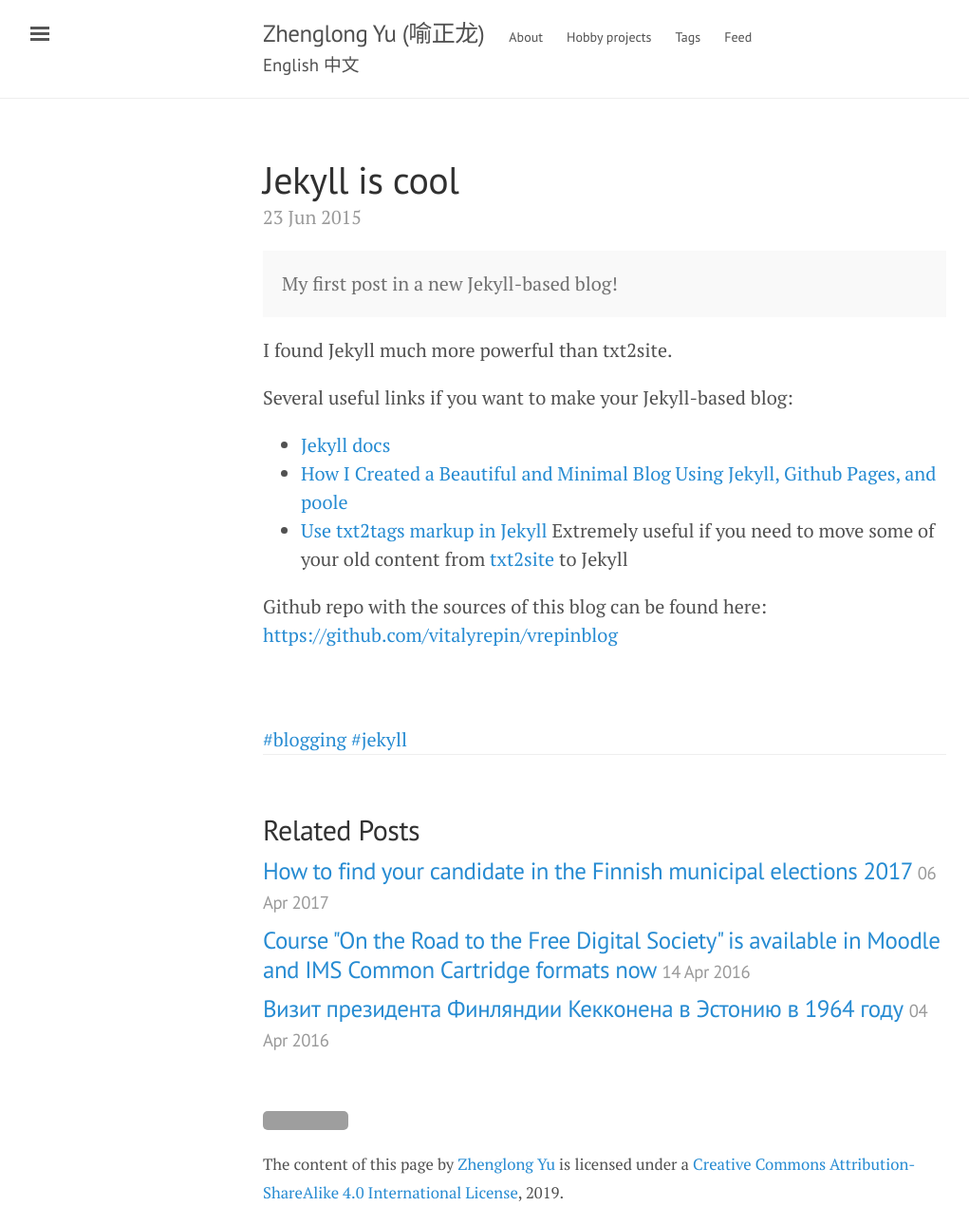
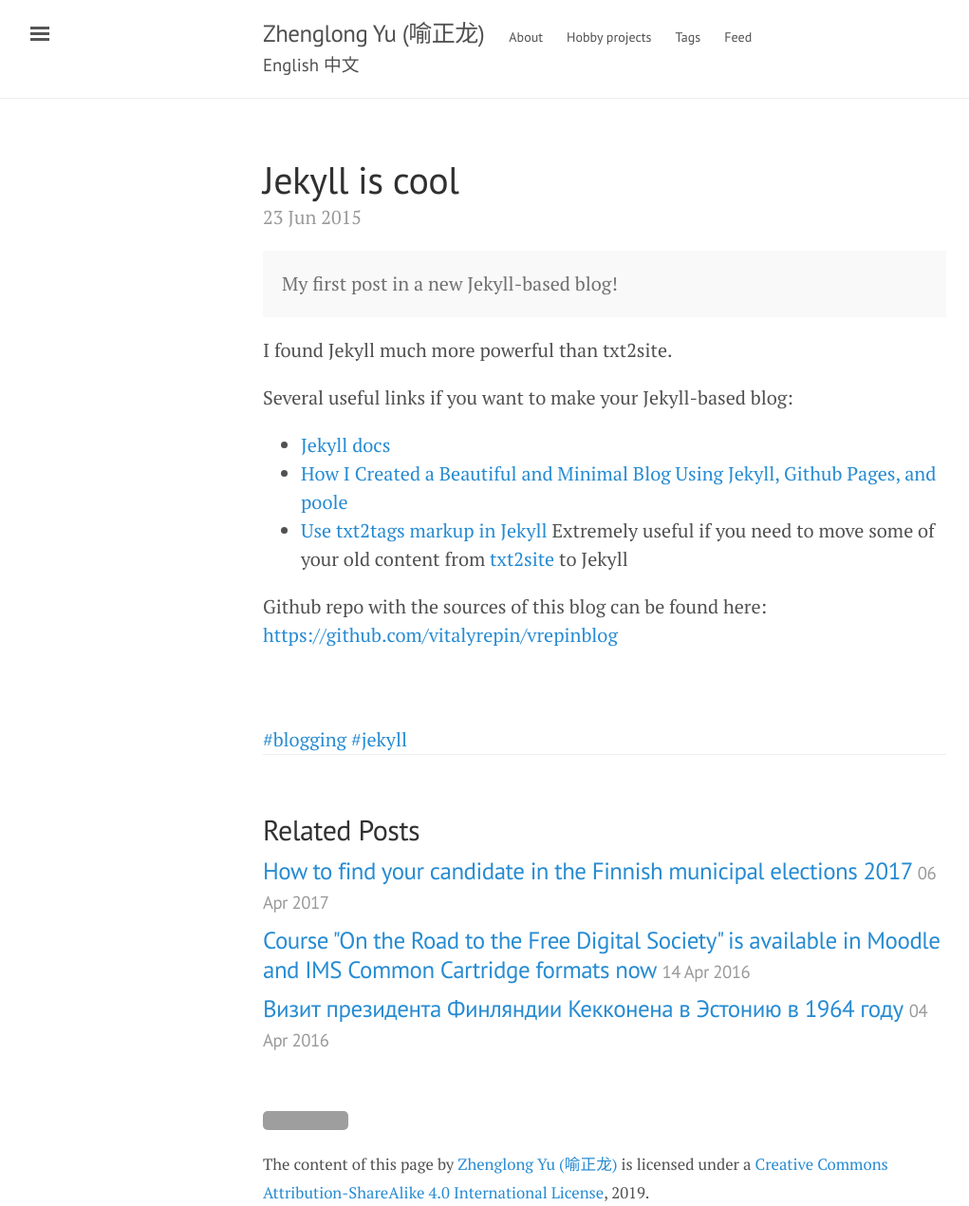
Before and after one commit to Ethan-Yu/blogs, a Jekyll site: the page built from _posts/2015-06-23-Jekyll is cool.md, in a window 1280 px wide. Shown: the whole page at 95% size, without its empty margins (3-1024 px from the left). Built offline with Jekyll 4.4.1, drawn with Linux system fonts in a browser that asks for light colours; comment, search, counter and statistics services are not loaded; grey boxes are pictures that could not be loaded.

Commit message:
update the default page ref

```diff
--- a/_layouts/default.html
+++ b/_layouts/default.html
@@ -68,7 +68,7 @@
 
  <footer class="footer">
  <small>
-     <a rel="license" href="http://creativecommons.org/licenses/by-sa/4.0/"><img alt="Creative Commons License" style="border-width:0" src="https://i.creativecommons.org/l/by-sa/4.0/80x15.png" /></a><span xmlns:dct="http://purl.org/dc/terms/" property="dct:title">The content of this page </span> by <a xmlns:cc="http://creativecommons.org/ns#" href="{{ site.url }}{{ site.baseurl }}" property="cc:attributionName" rel="cc:attributionURL">Zhenglong Yu</a> is licensed under a <a rel="license" href="http://creativecommons.org/licenses/by-sa/4.0/">Creative Commons Attribution-ShareAlike 4.0 International License</a>,
+     <a rel="license" href="http://creativecommons.org/licenses/by-sa/4.0/"><img alt="Creative Commons License" style="border-width:0" src="https://i.creativecommons.org/l/by-sa/4.0/80x15.png" /></a><span xmlns:dct="http://purl.org/dc/terms/" property="dct:title">The content of this page </span> by <a xmlns:cc="http://creativecommons.org/ns#" href="{{ site.url }}{{ site.baseurl }}" property="cc:attributionName" rel="cc:attributionURL">{{ site.author.name }}</a> is licensed under a <a rel="license" href="http://creativecommons.org/licenses/by-sa/4.0/">Creative Commons Attribution-ShareAlike 4.0 International License</a>,
 	  <time datetime="{{ site.time | date_to_xmlschema }}">{{ site.time | date: '%Y' }}</time>.
 	  </small>
 </footer>
```
